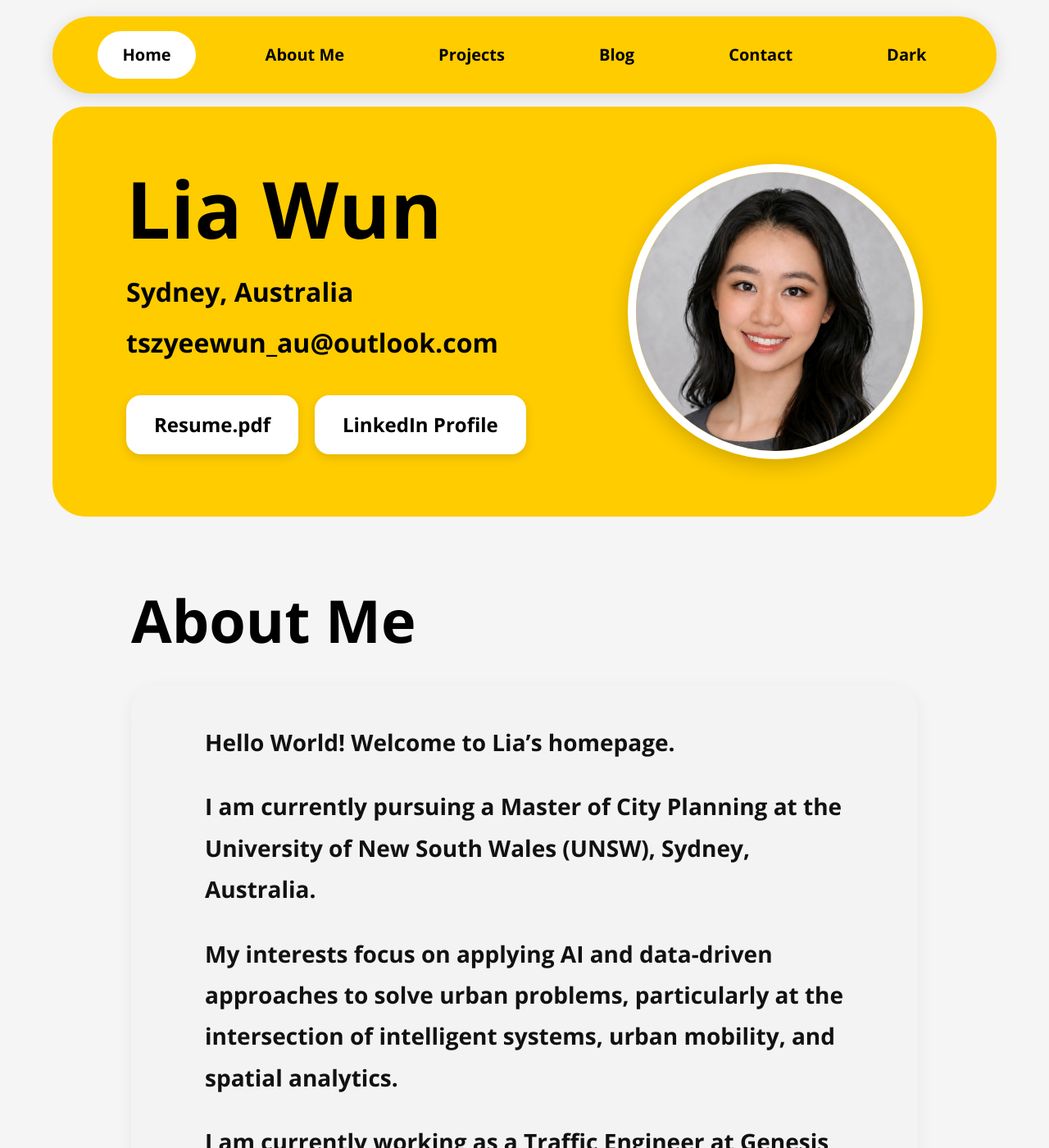
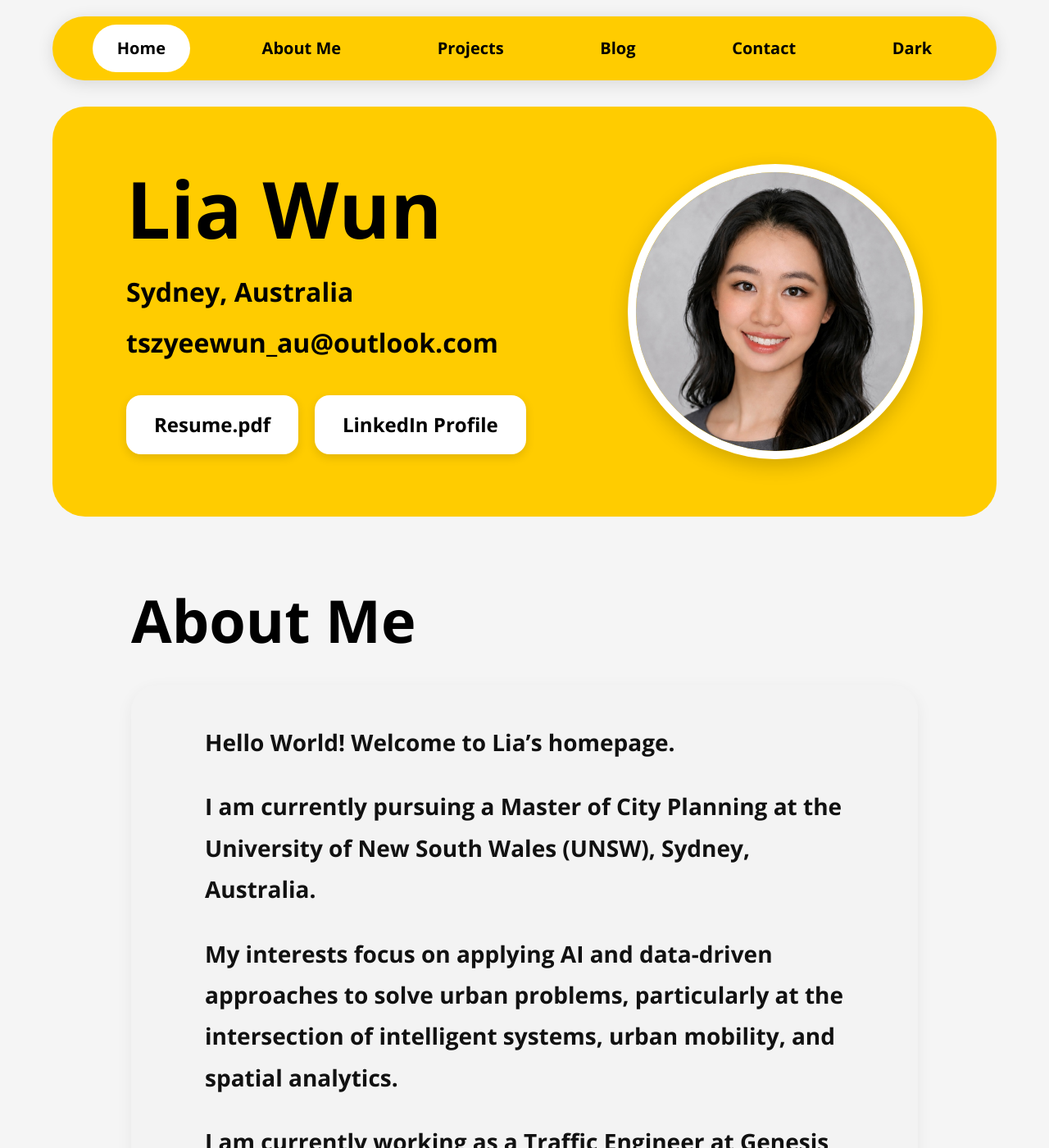
Before and after one commit to tszyeewun/tszyeewun.github.io, a Jekyll site: the page built from index.md, in a window 1280 px wide and 1400 px high. Shown: the whole window at 82% size. Built offline with Jekyll 4.4.1, drawn with Linux system fonts in a browser that asks for light colours.

Commit message:
Adjust padding in default layout

```diff
--- a/_layouts/default.html
+++ b/_layouts/default.html
@@ -51,7 +51,7 @@
       justify-content:space-around;
       align-items:center;
 
-      padding:18px 28px;
+      padding:10px 20px;
 
       box-shadow:0 4px 20px rgba(0,0,0,0.12);
 
```
